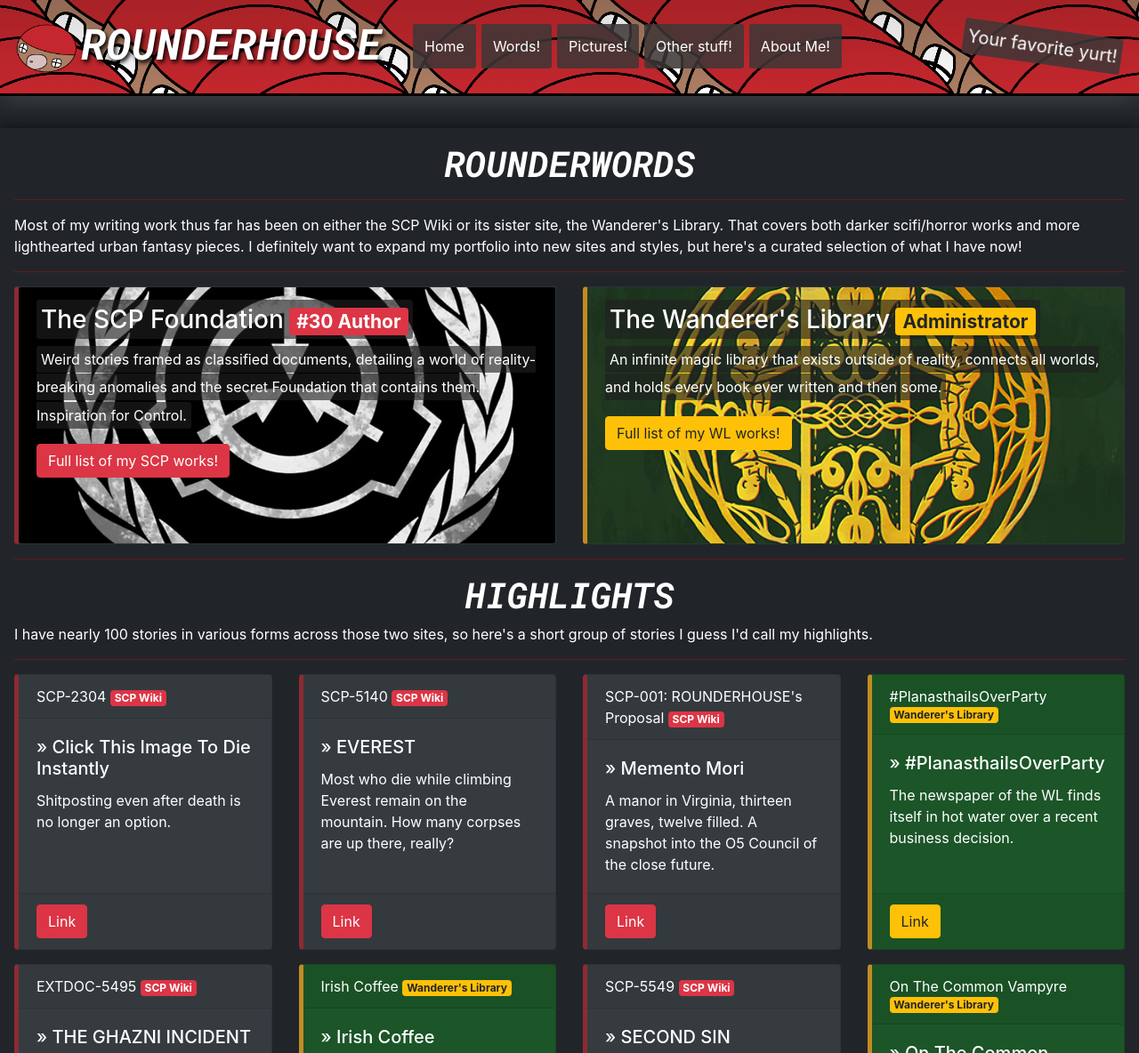
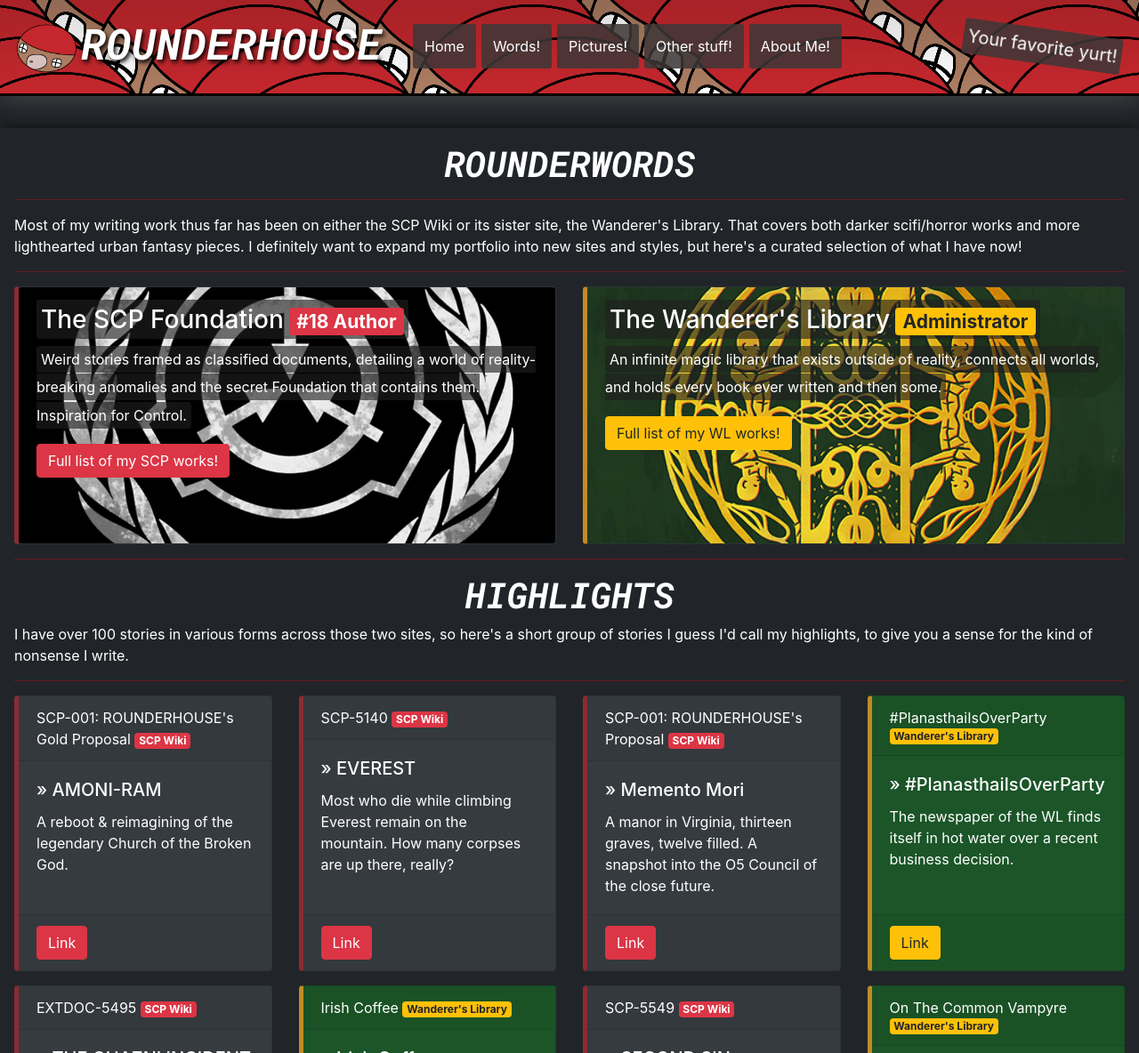
Before and after one commit to therounderhouse/therounderhouse.github.io, a plain HTML site: page writing.html in a window 1280 px wide. Shown: the top 1184 px of the page at 89% size. Drawn offline with nearby package versions, Linux system fonts and the light colour scheme; some packages are replaced by stand-ins of ours; a script that the page names is missing.

Commit message:
Update writing.html
Updated writing for rank, added GOLD.

```diff
--- a/writing.html
+++ b/writing.html
@@ -188,7 +188,7 @@
   <div class="card bg-dark text-white redside">
   <img src="../assets/scp.jpg" class="card-img" style="height: 18rem; object-fit: cover;" alt="...">
 		<div class="card-img-overlay">
-			<h3 class="card-title"><span class="contrast">The SCP Foundation<span class="badge badge-danger" style="margin-left: 6px">#30 Author</span></span></h3>
+			<h3 class="card-title"><span class="contrast">The SCP Foundation<span class="badge badge-danger" style="margin-left: 6px">#18 Author</span></span></h3>
 			<p class="card-text" style="line-height: 1.95;"><span class="contrast">Weird stories framed as classified documents, detailing a world of reality-breaking anomalies and the secret Foundation that contains them. Inspiration for Control.</span></p>
 			<a href="http://www.scpwiki.com/rounderhouse-s-author-page" class="btn btn-danger">Full list of my SCP works!</a>
 		</div>
@@ -204,17 +204,17 @@
 </div>
 <hr>
 <h1 id="page-title">HIGHLIGHTS</h1>
-<p> I have nearly 100 stories in various forms across those two sites, so here's a short group of stories I guess I'd call my highlights. </p>
+<p> I have over 100 stories in various forms across those two sites, so here's a short group of stories I guess I'd call my highlights, to give you a sense for the kind of nonsense I write. </p>
 <hr>
 <div class="card-deck">
 	<div class="card text-white mb-3 redside" style="background-color: #363b40;">
-		<div class="card-header">SCP-2304 <span class="badge badge-danger">SCP Wiki</span></div>
+		<div class="card-header">SCP-001: ROUNDERHOUSE's Gold Proposal <span class="badge badge-danger">SCP Wiki</span></div>
 		<div class="card-body">
-			<h5 class="card-title">» Click This Image To Die Instantly</h5>
-			<p class="card-text">Shitposting even after death is no longer an option.</p>
+			<h5 class="card-title">» AMONI-RAM</h5>
+			<p class="card-text">A reboot & reimagining of the legendary Church of the Broken God.</p>
 		</div>
 		<div class="card-footer">
-			<a href="http://scp-wiki.wikidot.com/scp-2304" class="btn btn-danger">Link</a>
+			<a href="http://scp-wiki.wikidot.com/rounderhouse-gold-proposal" class="btn btn-danger">Link</a>
 		</div>
 	</div>
 	<div class="card text-white mb-3 redside" style="background-color: #363b40;">
```
